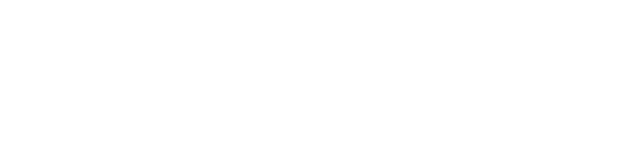
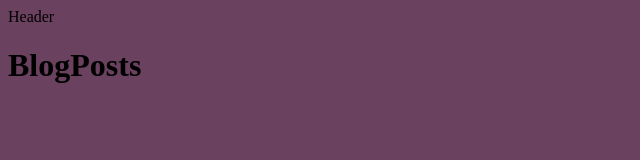
Before and after one commit to nicolejaffke/Personal-Blog, a plain HTML site: page index.html in a window 1280 px wide. Shown: the whole page, without its empty margins (0-640 px from the left). Drawn offline with Linux system fonts and the light colour scheme.

Commit message:
start of html content off of wireframe

```diff
--- a/index.html
+++ b/index.html
@@ -5,6 +5,12 @@
     <meta http-equiv="X-UA-Compatible" content="IE=edge" />
     <meta name="viewport" content="width=device-width, initial-scale=1.0" />
     <title>Personal Blog</title>
+    <link href="./style.css" type="text/css" rel="stylesheet" />
   </head>
-  <body></body>
+  <body>
+    <div class="container">
+      <div class="header box">Header</div>
+      <div class="content box"><h1>BlogPosts</h1></div>
+    </div>
+  </body>
 </html>
--- /dev/null
+++ b/style.css
@@ -0,0 +1,3 @@
+body {
+  background-color: rgb(106, 65, 95);
+}
```
